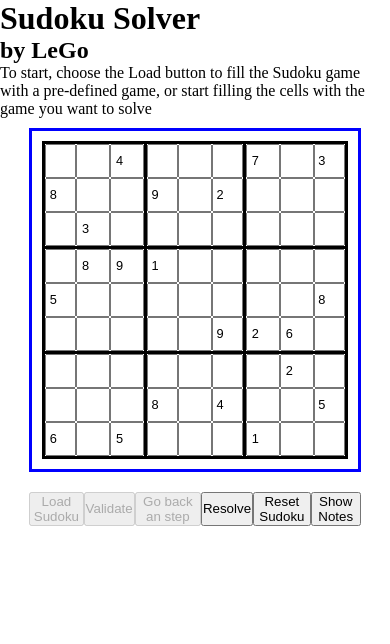
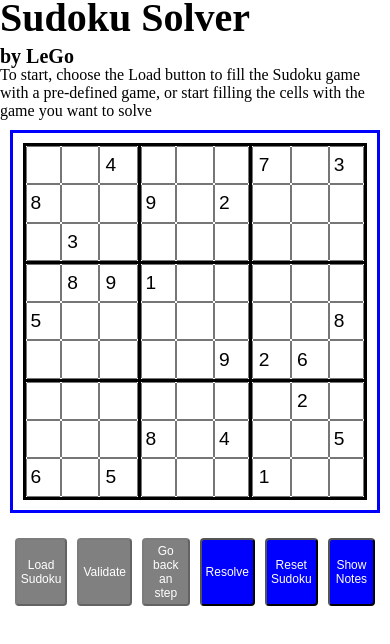
Before and after one commit to lglegob/sudokuSolver-js, a website: page index.html in a window 390 px wide. Both pictures are taken after a click on the button "Load Sudoku". Drawn offline with Linux system fonts and the light colour scheme.

Commit message:
V0.1.1 (Minor Style Changes) 2022-09-07
- Small changes to make it more responsive
- Style added to buttons
- active and inactive classes added, to be modified by js, and define different possible actions at each stage

```diff
--- a/index.html
+++ b/index.html
@@ -264,12 +264,12 @@
       </section>
       <section class="theButtons">
         <form class="content-wrap">
-          <button id="button-load">Load Sudoku</button>
-          <button id="button-validate">Validate</button>
-          <button id="button-reload">Go back an step</button>
-          <button id="button-resolve">Resolve</button>
-          <button id="button-reset">Reset Sudoku</button>
-          <button id="button-togglenotes">Show Notes</button>
+          <button class="button-rectangle active" id="button-load">Load Sudoku</button>
+          <button class="button-rectangle inactive" id="button-validate">Validate</button>
+          <button class="button-rectangle inactive" id="button-reload">Go back an step</button>
+          <button class="button-rectangle inactive" id="button-resolve">Resolve</button>
+          <button class="button-rectangle inactive" id="button-reset">Reset Sudoku</button>
+          <button class="button-rectangle inactive" id="button-togglenotes">Show Notes</button>
         </form>
       </section>
       <section class="found-values">
--- a/script.js
+++ b/script.js
@@ -78,9 +78,17 @@ const thematrixreloaded = () => {
   if (stepsinfo[step][0] === true) cellsresolved--;
   step--;
   document.querySelector("#button-resolve").disabled = false;
+  document.querySelector("#button-resolve").classList.add("active");
+  document.querySelector("#button-resolve").classList.remove("inactive");
   document.querySelector("#button-togglenotes").disabled = false;
+  document.querySelector("#button-togglenotes").classList.add("active");
+  document.querySelector("#button-togglenotes").classList.remove("inactive");
   if (areweshowingnotes === true) hidenotes();
-  if (step === 0) document.querySelector("#button-reload").disabled = true;
+  if (step === 0) {
+    document.querySelector("#button-reload").disabled = true;
+    document.querySelector("#button-reload").classList.remove("active");
+    document.querySelector("#button-reload").classList.add("inactive");
+  }
   for (let row = 0; row <= 8; row++) {
     for (let column = 0; column <= 8; column++) {
       let itemrow = row + 1;
@@ -133,11 +141,22 @@ const cellbycellanalysis = () => {
       };
     };
   };
-  document.querySelector("#button-load").disabled = true
-  document.querySelector("#button-validate").disabled = true
-  document.querySelector("#button-resolve").disabled = false
-  document.querySelector("#button-togglenotes").disabled = false
-  document.querySelector("#button-reset").disabled = false
+  document.querySelector("#button-load").disabled = true;
+  document.querySelector("#button-load").classList.remove("active");
+  document.querySelector("#button-load").classList.add("inactive");
+  document.querySelector("#button-validate").disabled = true;
+  document.querySelector("#button-validate").classList.remove("active");
+  document.querySelector("#button-validate").classList.add("inactive");
+  document.querySelector("#button-resolve").disabled = false;
+  document.querySelector("#button-resolve").classList.add("active");
+  document.querySelector("#button-resolve").classList.remove("inactive");
+  document.querySelector("#button-togglenotes").disabled = false;
+  document.querySelector("#button-togglenotes").classList.add("active");
+  document.querySelector("#button-togglenotes").classList.remove("inactive");
+  document.querySelector("#button-reset").disabled = false;
+  document.querySelector("#button-reset").classList.add("active");
+  document.querySelector("#button-reset").classList.remove("inactive");
+
 };
 
 //Here, it is mark as zero, each cell in the same row, which contains the currentcellvalue as option yet
@@ -203,6 +222,8 @@ const cellvaluefound = (row, column, currentcellvalue, method) => {
   theMatrix[step] = JSON.parse(JSON.stringify(theMatrix[step - 1])); //The point where a new step is created in theMatrix, so previous state is saved in step-1. It has to be used these JSON methods to avoid the copy by reference but by value
   console.log(`Cells resolved so far: ${cellsresolved}`);
   document.querySelector("#button-reload").disabled = false; //applies only to step 1, but the if is unnecesary
+  document.querySelector("#button-reload").classList.add("active");
+  document.querySelector("#button-reload").classList.remove("inactive");
   if (areweshowingnotes === true) hidenotes();
   // here the currentcellvalue is set in theMatrix variable, and the corresponding notes in the cells of the same row, column and squatre deleted
   theMatrix[step][row][column] = [currentcellvalue, 0, 0, 0, 0, 0, 0, 0, 0, 0];
@@ -239,6 +260,8 @@ const discardedvaluesHTML = (mainaxis, mainaxisvalue, secondaryaxis, secondaryax
   console.log(`We are looking at ${mainaxis} ${mainaxisvalue + 1}, the first cell is ${secondaryaxis} ${secondaryaxisvalue1 + 1}, and the second cell is ${secondaryaxis} ${secondaryaxisvalue2 + 1}`)
   console.log(`The notes are ${value1} and ${value2}, they have been deleted from the ${mainaxis} ${mainaxisvalue + 1}`);
   document.querySelector("#button-reload").disabled = false; //applies only to step 1, but the if is unnecesary
+  document.querySelector("#button-reload").classList.add("active");
+  document.querySelector("#button-reload").classList.remove("inactive");
   let newdiscardedvalueArticle = document.createElement("article");
   newdiscardedvalueArticle.classList.add("newdiscardedvalue");
   // newfoundvalueArticle.setAttribute("id", DEFINE-ID);
@@ -470,7 +493,7 @@ const obviouspairsrow = () => {
                 theMatrix[step][row][column2][currentcellvalue1] = 1;
                 theMatrix[step][row][column2][currentcellvalue2] = 1;
                 if (areweshowingnotes === true) {
-                hidenotes();
+                  hidenotes();
                 };
                 areweshowingnotes = true;
                 shownotes();
@@ -549,8 +572,8 @@ const obviouspairscolumn = () => {
                 if (areweshowingnotes === true) {
                   hidenotes();
                   };
-                  areweshowingnotes = true;
-                  shownotes();
+                areweshowingnotes = true;
+                shownotes();
                 discardnotessuccess = true;
                 discardedvalue("column", column, "row", row1, row2, currentcellvalue1, currentcellvalue2, "Detecting Obvius Pair (Column)");
                 break;
@@ -671,8 +694,8 @@ const obviouspairssquare = () => {
                 if (areweshowingnotes === true) {
                   hidenotes();
                   };
-                  areweshowingnotes = true;
-                  shownotes();
+                areweshowingnotes = true;
+                shownotes();
                 discardnotessuccess = true;
                 discardedvalue("square", square - 1, "row", realrow1, realrow2, currentcellvalue1, currentcellvalue2, "Detecting Obvius Pair (Square)");
                 break;
@@ -714,7 +737,7 @@ const shownotes = () => {
     };
   };
   let togglebutton = document.querySelector("#button-togglenotes");
-  togglebutton.innerText = "Hide Notas";
+  togglebutton.innerText = "Hide Notes";
 };
 
 const hidenotes = () => {
@@ -806,8 +829,14 @@ const inputListener = () => {
   input_cellvalues.forEach(item => {
     item.addEventListener("change", () => {
       document.querySelector("#button-load").disabled = true;
+      document.querySelector("#button-load").classList.remove("active");
+      document.querySelector("#button-load").classList.add("inactive");
       document.querySelector("#button-validate").disabled = false;
+      document.querySelector("#button-validate").classList.add("active");
+      document.querySelector("#button-validate").classList.remove("inactive");
       document.querySelector("#button-reset").disabled = false;
+      document.querySelector("#button-reset").classList.add("active");
+      document.querySelector("#button-reset").classList.remove("inactive");
     });
   });
 };
@@ -842,8 +871,12 @@ const resolvethematrixListener = () => {
     discardnotessuccess = false;
     // to resolve this, after having enable the time machine
     if (cellsresolved === 81) {
-      document.querySelector("#button-resolve").disabled = true
-      document.querySelector("#button-togglenotes").disabled = true
+      document.querySelector("#button-resolve").disabled = true;
+      document.querySelector("#button-resolve").classList.remove("active");
+      document.querySelector("#button-resolve").classList.add("inactive");
+      document.querySelector("#button-togglenotes").disabled = true;
+      document.querySelector("#button-togglenotes").classList.remove("active");
+      document.querySelector("#button-togglenotes").classList.add("inactive");
     };
   });
 };
@@ -857,6 +890,7 @@ let iterationsuccess = false;
 let discardnotessuccess = false;
 let areweshowingnotes = false;
 
+//Initial state defined in the html, no need to change classes
 document.querySelector("#button-validate").disabled = true
 document.querySelector("#button-reload").disabled = true
 document.querySelector("#button-resolve").disabled = true
--- a/scss/general/_globalstyles.scss
+++ b/scss/general/_globalstyles.scss
@@ -1,4 +1,29 @@
 
+body {
+    overflow-y: scroll;
+}
+h1 {
+	font-size: 40px;
+	line-height: 0.9;
+	margin-bottom: 10px;
+	@include size-sm {
+		font-size: 60px;
+	}
+	@include size-md {
+		font-size: 100px;
+		line-height: 1.2;
+	}
+}
+h2 {
+	font-size: 20px;
+	line-height: 1;
+	@include size-sm {
+		font-size: 30px;
+	}
+	@include size-md {
+		font-size: 40px;
+	}
+}
 .theButtons {
     margin: 0 auto;
     & form {
@@ -11,10 +36,7 @@
 }
 .content-wrap {
 	max-width: 1400px;
-	width: 85%;
+	width: 95%;
 	margin: 0 auto;
 	padding: 10px 0 5px;
 }
-body {
-    overflow-y: scroll;
-}
--- /dev/null
+++ b/scss/general/_matrixbuttons.scss
@@ -0,0 +1,16 @@
+.button-rectangle {
+    @extend %button-rectangle;
+    width: 120px;
+    padding: 4px;
+    @include size-sm {
+        width: 170px;
+    }
+    &.active {
+        &:hover {
+            transform: scale(1.1);
+        }
+    }
+    &.inactive {
+        @extend %button-rectangle-inactive;
+    }
+}
--- /dev/null
+++ b/scss/general/_placeholders.scss
@@ -0,0 +1,20 @@
+// placeholder for the button configuration //
+%button-rectangle {
+	font-size: 12px;
+	color: white;
+	background: blue;
+	text-decoration: none;
+	border-radius: 4px;
+	margin:5px;
+	display: inline-block;
+	transition: all 1s ease-out;
+	@include size-sm {
+		font-size: 20px;
+	}
+	&:hover {
+		background: lightblue; /* Dodger Blue */
+	}
+}
+%button-rectangle-inactive {
+	background: gray;
+}
--- a/scss/general/_theMatrix.scss
+++ b/scss/general/_theMatrix.scss
@@ -20,15 +20,18 @@
       height: 100%;
       width: 100%;
       text-align: center;
-      font-size: 0.8rem;
+      font-size: 1.2rem;
       @include size-xs {
         font-size: 2rem;
       }
-      @include size-md {
+      @include size-sm {
         font-size: 3rem;
       }
+      @include size-md {
+        font-size: 4rem;
+      }
       @include size-lg {
-        font-size: 4rem;
+        font-size: 5rem;
       }
 
 
@@ -41,17 +44,17 @@
       left: 0;
       height: 100%;
       width: 100%;
-      font-size: 0.4rem;
+      font-size: 0.6rem;
       @include size-xs {
         font-size: 0.7rem;
       }
       @include size-sm {
-        font-size: 0.9rem;
+        font-size: 0.8rem;
       }
       @include size-md {
-        font-size: 1.3rem;
+        font-size: 1.1rem;
       }
-      @include size-lg {
+      @include size-xl {
         font-size: 1.7rem;
       }
       text-align: center;
@@ -65,21 +68,30 @@
   }
 }
 .notes {
+
     & .note1, .note4, .note7 {
+      border-left: 1px solid black;
+      @include size-lg {
         border-right: 1px dashed black;
-    border-left: 1px solid black;
+      }
     }
     & .note3, .note6, .note9 {
+      border-right: 1px solid black;
+      @include size-lg {
         border-left: 1px dashed black;
-    border-right: 1px solid black;
+      }
     }
     & .note1, .note2, .note3 {
+      border-top: 1px solid black;
+      @include size-lg {
         border-bottom: 1px dashed black;
-    border-top: 1px solid black;
+      }
     }
     & .note7, .note8, .note9 {
+      border-bottom: 1px solid black;
+      @include size-lg {
         border-top: 1px dashed black;
-    border-bottom: 1px solid black;
+      }
     }
 }
 
--- a/scss/main.scss
+++ b/scss/main.scss
@@ -1,4 +1,6 @@
 @import "./general/reset";
 @import "./general/breakpoints";
+@import "./general/placeholders";
 @import "./general/globalstyles";
 @import "./general/theMatrix";
+@import "./general/matrixbuttons";
```
Also changed, not shown: README.md, css/main.css. Lines whose indentation alone changed are shown as unchanged.
